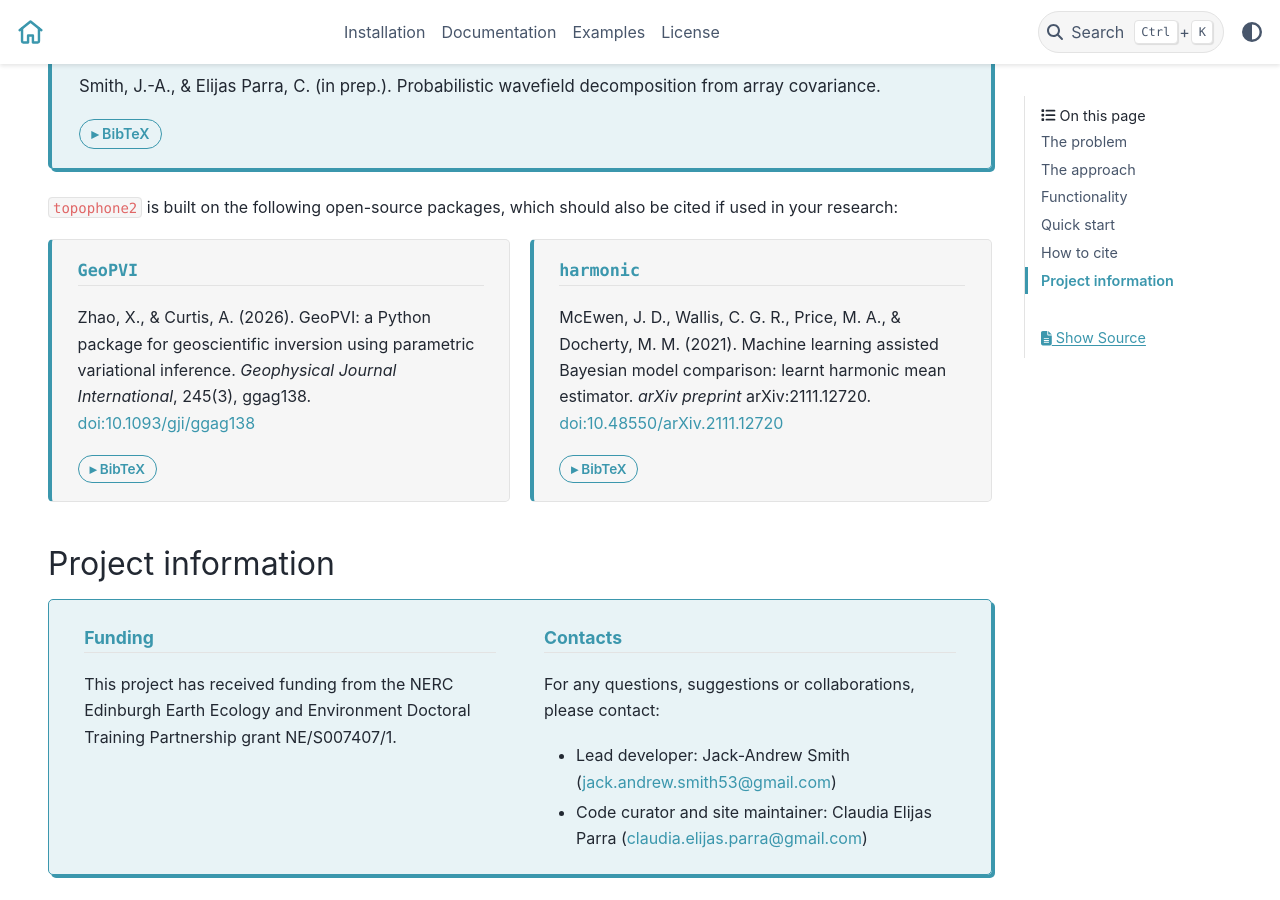
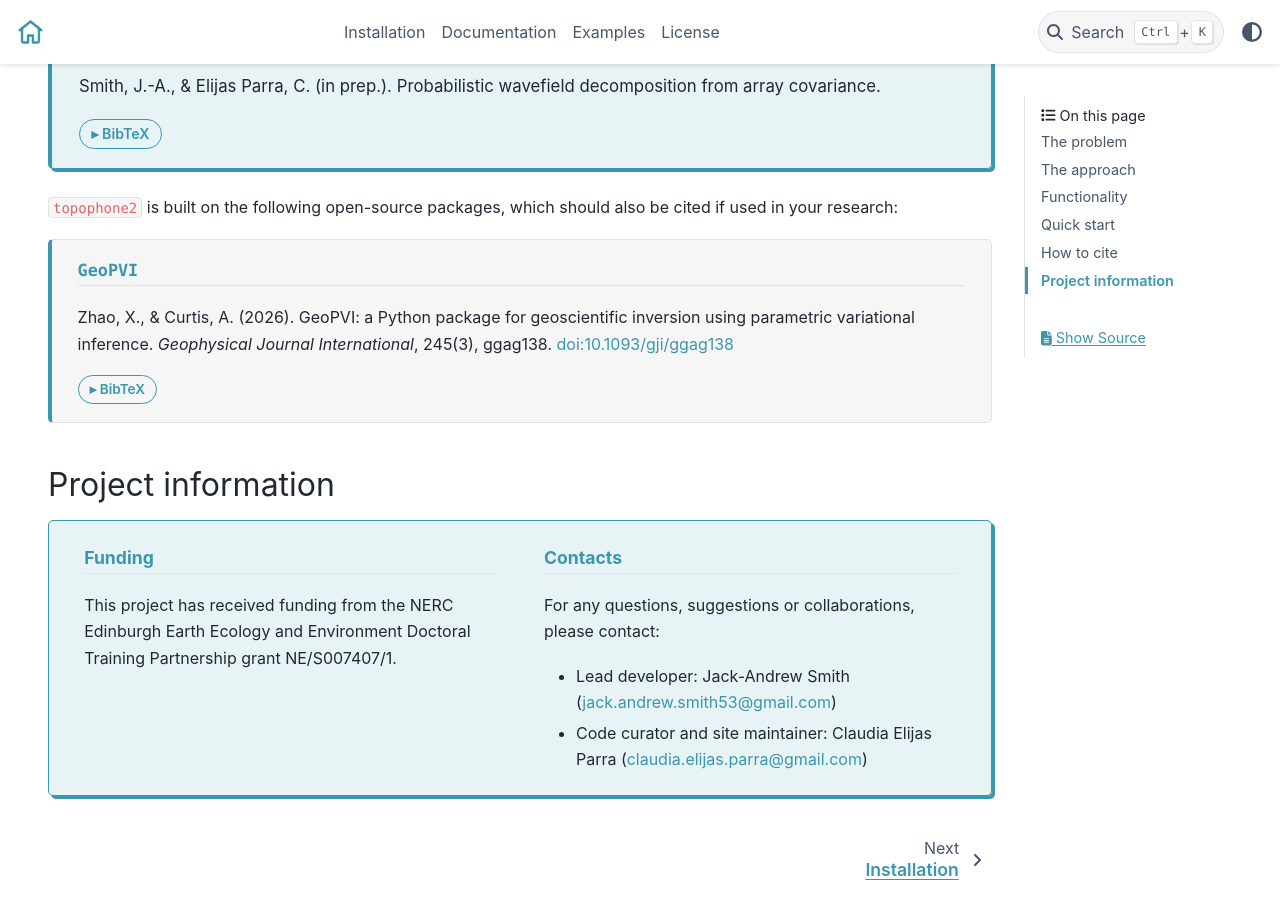
Before and after one commit to Claudia-Elijas/topophone2, a Sphinx documentation site: the page built from docs/source/index.rst, in a window 1280 px wide and 900 px high, scrolled down 3166 px. Built offline with Sphinx 7.4.7 and the PyData theme 0.15.4, drawn with Linux system fonts in a browser that asks for light colours.

Commit message:
corrected README and citation list

```diff
--- a/docs/source/index.rst
+++ b/docs/source/index.rst
@@ -250,35 +250,6 @@ also be cited if used in your research:
 
          </details>
 
-   .. container:: cite-card
-
-      .. rubric:: harmonic
-
-      McEwen, J. D., Wallis, C. G. R., Price, M. A., & Docherty, M. M. (2021).
-      Machine learning assisted Bayesian model comparison: learnt harmonic
-      mean estimator. *arXiv preprint* arXiv:2111.12720.
-      `doi:10.48550/arXiv.2111.12720 <https://doi.org/10.48550/arXiv.2111.12720>`_
-
-      .. raw:: html
-
-         <details><summary>BibTeX</summary>
-
-      .. code-block:: bibtex
-
-         @article{mcewen_harmonic_2021,
-           author  = {McEwen, J. D. and Wallis, C. G. R. and
-                      Price, M. A. and Docherty, M. M.},
-           title   = {Machine learning assisted {Bayesian} model comparison:
-                      learnt harmonic mean estimator},
-           journal = {arXiv preprint arXiv:2111.12720},
-           year    = {2021},
-           doi     = {10.48550/arXiv.2111.12720}
-         }
-
-      .. raw:: html
-
-         </details>
-
 
 
 Project information
```
